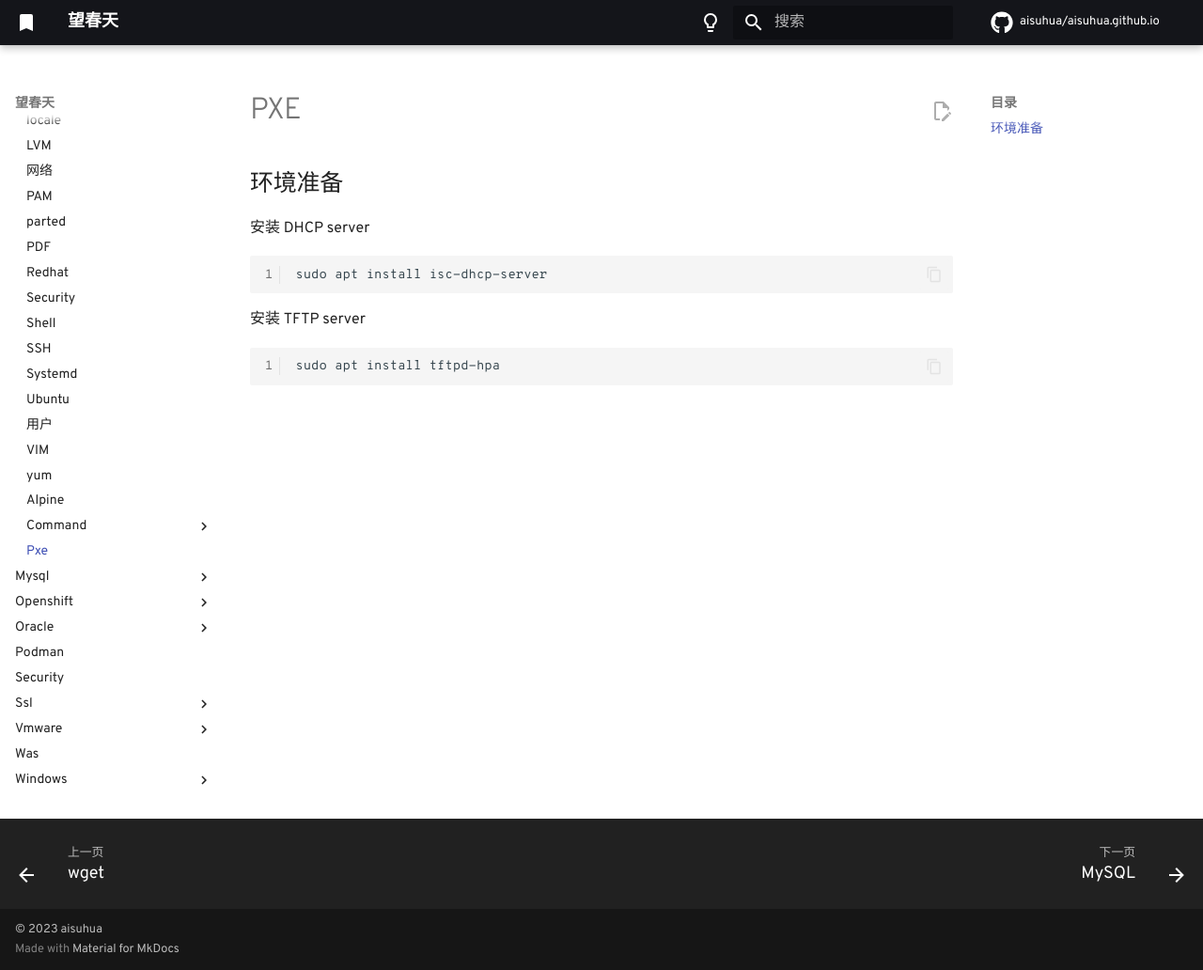
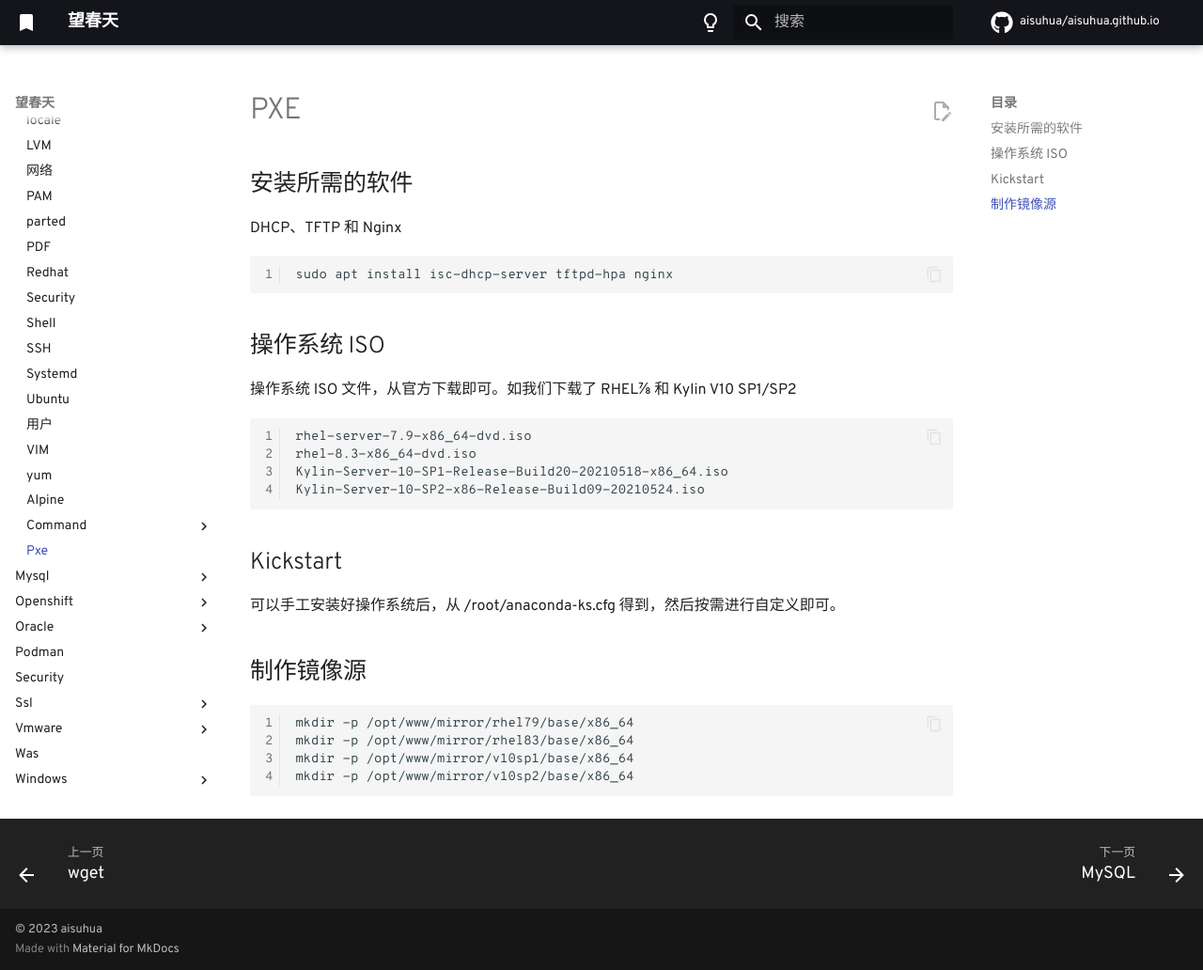
Before and after one commit to aisuhua/aisuhua.github.io, an MkDocs documentation site: the page built from docs/linux/pxe/index.md, in a window 1280 px wide and 1032 px high. Shown: the whole window at 94% size. Built offline with MkDocs 1.6.1 and Material for MkDocs 9.7.7, drawn with Linux system fonts in a browser that asks for light colours; comment, search, counter and statistics services are not loaded.

Commit message:
index.md

````diff
--- a/docs/linux/pxe/index.md
+++ b/docs/linux/pxe/index.md
@@ -1,15 +1,33 @@
 # PXE
 
-## 环境准备
+## 安装所需的软件
 
-安装 DHCP server
+DHCP、TFTP 和 Nginx
 
 ```sh
-sudo apt install isc-dhcp-server
+sudo apt install isc-dhcp-server tftpd-hpa nginx
 ```
 
-安装 TFTP server
+## 操作系统 ISO
+
+操作系统 ISO 文件，从官方下载即可。如我们下载了 RHEL7/8 和 Kylin V10 SP1/SP2
 
 ```sh
-sudo apt install tftpd-hpa
+rhel-server-7.9-x86_64-dvd.iso
+rhel-8.3-x86_64-dvd.iso
+Kylin-Server-10-SP1-Release-Build20-20210518-x86_64.iso
+Kylin-Server-10-SP2-x86-Release-Build09-20210524.iso
 ```
+
+## Kickstart
+
+可以手工安装好操作系统后，从 /root/anaconda-ks.cfg 得到，然后按需进行自定义即可。
+
+## 制作镜像源
+
+```
+mkdir -p /opt/www/mirror/rhel79/base/x86_64
+mkdir -p /opt/www/mirror/rhel83/base/x86_64
+mkdir -p /opt/www/mirror/v10sp1/base/x86_64
+mkdir -p /opt/www/mirror/v10sp2/base/x86_64
+```
````
